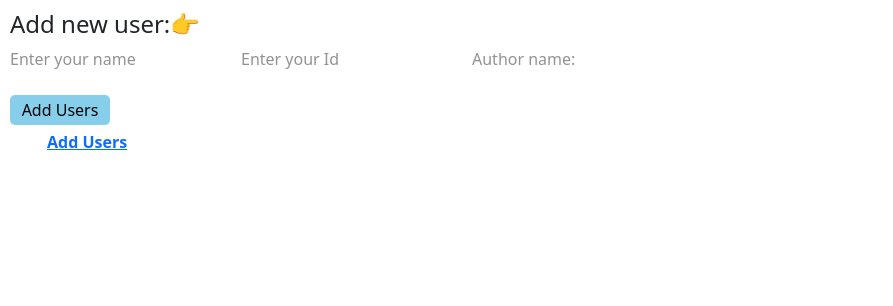
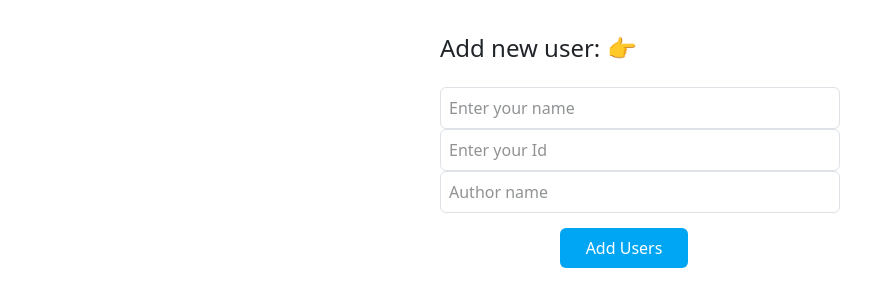
Before and after one commit to Abinash-016/reactjs, a React (Vite) app: page /addUsers in a window 1280 px wide. Shown: the top 306 px of the page, without its empty margins (0-893 px from the left). Built offline with nearby package versions, Linux system fonts and the light colour scheme.

Commit message:
implemented delete button with adding all the pages intot navbar

```diff
--- a/src/Adduser/UserDetails.jsx
+++ b/src/Adduser/UserDetails.jsx
@@ -1,4 +1,5 @@
 import { useEffect, useState } from "react";
+import "./UserList.css";
 
 export default function UserList() {
   const [data, setData] = useState([]);
@@ -9,24 +10,67 @@ export default function UserList() {
 
   async function getUserData() {
     const url = "http://localhost:3000/posts";
-    let response = await fetch(url);
-    response = await response.json();
-    setData(response);
+    try {
+      let response = await fetch(url);
+      if (!response.ok) throw new Error("Failed to fetch data");
+      response = await response.json();
+      setData(response);
+    } catch (error) {
+      console.error("Error fetching data:", error);
+    }
   }
 
+  const deleteUser = async (id) => {
+    console.log("Deleting user with id:", id);
+    const url = `http://localhost:3000/posts/${id}`;
+    try {
+      const response = await fetch(url, {
+        method: "DELETE",
+      });
+      if (response.ok) {
+        setData(data.filter((user) => user.id !== id));
+      } else {
+        console.error("Failed to delete user:", await response.json());
+      }
+    } catch (error) {
+      console.error("Error deleting user:", error);
+    }
+  };
+
   return (
-    <div>
-      <h1>FETCHED DATA: 👇</h1>
-      {data.map((user, index) => (
-
-
-
-        <ul key={user.id || index} className="user-list">
-           <li>{user.name}</li>
-           <li>{user.id}</li>
-           <li>{user.author}</li>
-        </ul>
-      ))}
+    <div className="user-list-container">
+      <h1 className="user-list-title">FETCHED DATA: 👇</h1>
+      {data.length > 0 ? (
+        <table className="user-list-table">
+          <thead>
+            <tr className="user-list-header">
+              <th className="user-list-th">Name</th>
+              <th className="user-list-th">ID</th>
+              <th className="user-list-th">Author</th>
+              <th className="user-list-th">Action</th>
+            </tr>
+          </thead>
+          <tbody>
+            {data.map((user) => (
+              <tr key={user.id || user.name} className="user-list-row">
+                <td className="user-list-td">{user.name || "N/A"}</td>
+                <td className="user-list-td">{user.id || "N/A"}</td>
+                <td className="user-list-td">{user.auth || "N/A"}</td>
+                <td className="user-list-td">
+                  <button
+                    onClick={() => deleteUser(user.id)}
+                    className="user-list-delete-btn"
+                  >
+                    Delete
+                  </button>
+                </td>
+              </tr>
+            ))}
+          </tbody>
+        </table>
+      ) : (
+        <p className="user-list-no-data">No data available.</p>
+      )}
     </div>
   );
 }
--- /dev/null
+++ b/src/Adduser/UserList.css
@@ -0,0 +1,88 @@
+/* UserList.css */
+.user-list-container {
+  padding: 1rem;
+  max-width: 64rem;
+  margin-left: auto;
+  margin-right: auto;
+}
+
+.user-list-title {
+  font-size: 1.5rem;
+  font-weight: 700;
+  margin-bottom: 1rem;
+  color: #4a5568;
+}
+
+.user-list-table {
+  width: 100%;
+  border-collapse: collapse;
+}
+
+.user-list-header {
+  background-color: #edf2f7;
+}
+
+.user-list-th {
+  padding: 0.75rem;
+  border-bottom-width: 2px;
+  border-color: #e2e8f0;
+  text-align: left;
+  font-weight: 600;
+  color: #4a5568;
+}
+
+.user-list-row {
+  transition-property: background-color;
+  transition-duration: 200ms;
+}
+.user-list-row:hover {
+  background-color: #f7fafc;
+}
+
+.user-list-td {
+  padding: 0.75rem;
+  border-bottom-width: 1px;
+  border-color: #e2e8f0;
+  color: #718096;
+}
+
+.user-list-delete-btn {
+  background-color: #65a1f5;
+  color: #fff;
+  padding-left: 0.75rem;
+  padding-right: 0.75rem;
+  padding-top: 0.25rem;
+  padding-bottom: 0.25rem;
+  border-radius: 0.25rem;
+  transition-property: background-color;
+  transition-duration: 200ms;
+}
+.user-list-delete-btn:hover {
+  background-color: #e53e3e;
+}
+
+.user-list-no-data {
+  color: #a0aec0;
+  text-align: center;
+  margin-top: 1rem;
+}
+
+/* Responsive Design */
+@media (max-width: 640px) {
+  .user-list-table {
+    width: 100%;
+    overflow-x: auto;
+  }
+  .user-list-th,
+  .user-list-td {
+    padding: 0.5rem;
+    font-size: 0.875rem;
+  }
+  .user-list-delete-btn {
+    padding-left: 0.5rem;
+    padding-right: 0.5rem;
+    padding-top: 0.25rem;
+    padding-bottom: 0.25rem;
+    font-size: 0.75rem;
+  }
+}
--- a/src/Adduser/addUser.jsx
+++ b/src/Adduser/addUser.jsx
@@ -1,40 +1,89 @@
-import { useState } from "react"
+import { useState } from "react";
 
 export default function AddUsers() {
-    const [name, setName] = useState('');
-    const [id, setId] = useState('');
-    const [auth, setAuth] = useState('');
+  const [name, setName] = useState("");
+  const [id, setId] = useState("");
+  const [auth, setAuth] = useState("");
+  const [showSuccessAlert, setShowSuccessAlert] = useState(false);
+  const [showErrorAlert, setShowErrorAlert] = useState(false);
 
   const createUser = async () => {
+    if (!name.trim() || !id.trim() || !auth.trim()) {
+      setShowErrorAlert(true);
+      setTimeout(() => setShowErrorAlert(false), 3000);
+      return;
+    }
+
     console.log(name, id, auth);
-        const url = "http://localhost:3000/posts"
-        let response = await fetch(url,{
-            method:'Post',body:JSON.stringify({name, id, auth})
+    const url = "http://localhost:3000/posts";
+    try {
+      const response = await fetch(url, {
+        method: "POST",
+        headers: { "Content-Type": "application/json" },
+        body: JSON.stringify({ name, id, auth }),
       });
-        response = await response.json();
+      if (response.ok) {
+        setShowSuccessAlert(true);
+        setName("");
+        setId("");
+        setAuth("");
+        setTimeout(() => setShowSuccessAlert(false), 3000);
+      } else {
+        console.error("Failed to create user:", await response.json());
+      }
+    } catch (error) {
+      console.error("Error:", error);
+    }
+  };
 
-    }
   return (
-        <div>
-            <h4>Add new user:👉</h4>
-            <input type="text "
+    <div className="p-4 max-w-md mx-auto">
+      <h4 className="text-xl font-semibold mb-4">Add new user: 👉</h4>
+      <div className="space-y-4">
+        <input
+          type="text"
+          value={name}
           onChange={(event) => setName(event.target.value)}
-                placeholder="Enter your name " />
-            <input type="text "
+          placeholder="Enter your name"
+          className="w-full p-2 border rounded"
+        />
+        <input
+          type="text"
+          value={id}
           onChange={(event) => setId(event.target.value)}
-                placeholder="Enter your Id " />
-            <input type="text "
+          placeholder="Enter your Id"
+          className="w-full p-2 border rounded"
+        />
+        <input
+          type="text"
+          value={auth}
           onChange={(event) => setAuth(event.target.value)}
-                placeholder="Author name: " />
-            <br /><br />
-
-            <button style={{
-                color: "black", width: "100px", height: "30px",
-                alignItems: "center", backgroundColor: "skyblue", borderRadius: "5px"
-            }}
+          placeholder="Author name"
+          className="w-full p-2 border rounded"
+        />
+        <br />
+        <button
+            style={{marginLeft:"120px", marginTop:"15px"}}
           onClick={createUser}
-            >Add Users
+          className="w-32 bg-sky-500 text-white p-2 rounded hover:bg-sky-600 transition duration-200"
+        >
+          Add Users
         </button>
       </div>
-    )
+
+      {showSuccessAlert && (
+        <div className="fixed top-4 right-4 bg-green-500 text-white p-3 rounded-lg shadow-md animate-fade-in-out">
+          <p className="font-semibold">Success!</p>
+          <p>User added successfully.</p>
+        </div>
+      )}
+
+      {showErrorAlert && (
+        <div className="fixed top-4 right-4 bg-red-500 text-white p-3 rounded-lg shadow-md animate-fade-in-out">
+          <p className="font-semibold">Error!</p>
+          <p>Please fill all fields.</p>
+        </div>
+      )}
+    </div>
+  );
 }
--- a/src/BrowserRouter/BrowserRouter.jsx
+++ b/src/BrowserRouter/BrowserRouter.jsx
@@ -37,11 +37,7 @@ function BroRout(){
                 </Route>
             </Routes>
 
-            <ul>
-                <li>
-                    <NavLink to="/addUsers">Add Users</NavLink>
-                </li>
-            </ul>
+
 
 
         </div>
--- a/src/BrowserRouter/Navbar.jsx
+++ b/src/BrowserRouter/Navbar.jsx
@@ -17,6 +17,13 @@ export default function Nav(){
                 </li>
                 <li>
                     <NavLink className="NavLink" to={"./projects"}>Projects</NavLink>
+
+                </li>
+                <li>
+                    <NavLink className="NavLink" to={"./lists"}>UserList</NavLink>
+                </li>
+                <li>
+                    <NavLink className="NavLink" to={"./addUsers"}>Add Users</NavLink>
                 </li>
              </ul>
 
--- a/src/BrowserRouter/Projects.jsx
+++ b/src/BrowserRouter/Projects.jsx
@@ -8,12 +8,12 @@ export default function Projects() {
 
             <h1 style={{ textAlign: "center" }}>PROJECTS👇</h1>
             <ul style={{ justifyContent: "center" }}>
-                <li>
-                    <NavLink className="NavLink" to={"./blinkbot"}>BlinkBot</NavLink>
-                </li>
-                <li>
-                    <NavLink className="NavLink" to={"./yumrush"}>Yumrush</NavLink>
-                </li>
+                <button style={{backgroundColor:"skyblue" , margin:"50px", borderRadius:"5px"}}>
+                    <NavLink className=" NavLink w-32 bg-sky-500 text-white p-2 rounded hover:bg-sky-600 transition duration-200" to={"./blinkbot"}>BlinkBot</NavLink>
+                </button>
+                <button style={{backgroundColor:"skyblue" , margin:"50px", borderRadius:"5px"}}>
+                    <NavLink className=" NavLink w-32 bg-sky-500 text-white p-2 rounded hover:bg-sky-600 transition duration-200" to={"./yumrush"}>Yumrush</NavLink>
+                </button>
             </ul>
         </div>
 
```
Lines whose indentation alone changed are shown as unchanged.
